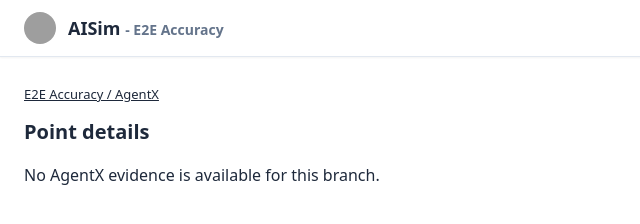
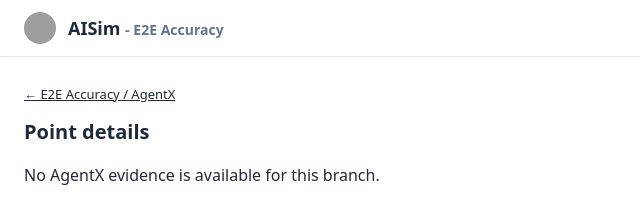
Before and after one commit to simone-chen/aisimulate-previews, a plain HTML site: page pr-686/e2e-accuracy/agentx/point.html in a window 1280 px wide. Shown: the full height of the page, 0-640 px from the left. Drawn offline with nearby package versions, Linux system fonts and the light colour scheme; grey boxes are pictures that could not be loaded.

Commit message:
style: add the AgentX preview back arrow
Signed-off-by: Simone Chen <simonec@nvidia.com>

```diff
--- a/pr-686/e2e-accuracy/agentx/point.html
+++ b/pr-686/e2e-accuracy/agentx/point.html
@@ -28,7 +28,7 @@ SPDX-License-Identifier: Apache-2.0 -->
         </div>
       </div>
     </header>
-<main class="shell dashboard"><a id="back" class="agentx-back" href="../?tab=agentx">E2E Accuracy / AgentX</a>
+<main class="shell dashboard"><a id="back" class="agentx-back" href="../?tab=agentx" aria-label="Back to AgentX overview">← E2E Accuracy / AgentX</a>
 <h2 id="point-title" class="agentx-point-title">Point details</h2>
 <div id="agentx-point" role="region" aria-label="AgentX point details">Loading…</div></main>
 <script src="./plotly.min.js"></script><script src="./dashboard.js?v=f9babf98d"></script><script src="../agentx.js?v=f9babf98d"></script><script>AgentX.detail();</script></body></html>
```
Also changed, not shown: 1 other file.
